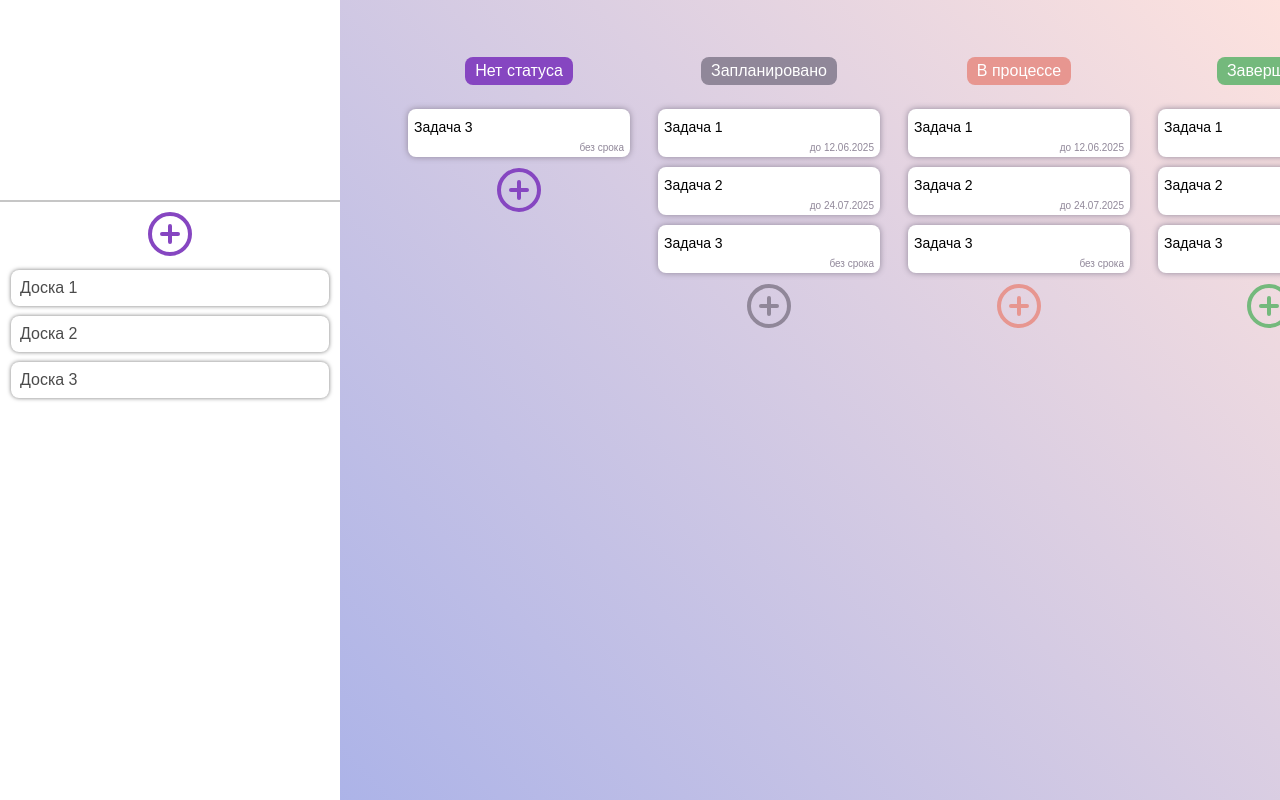
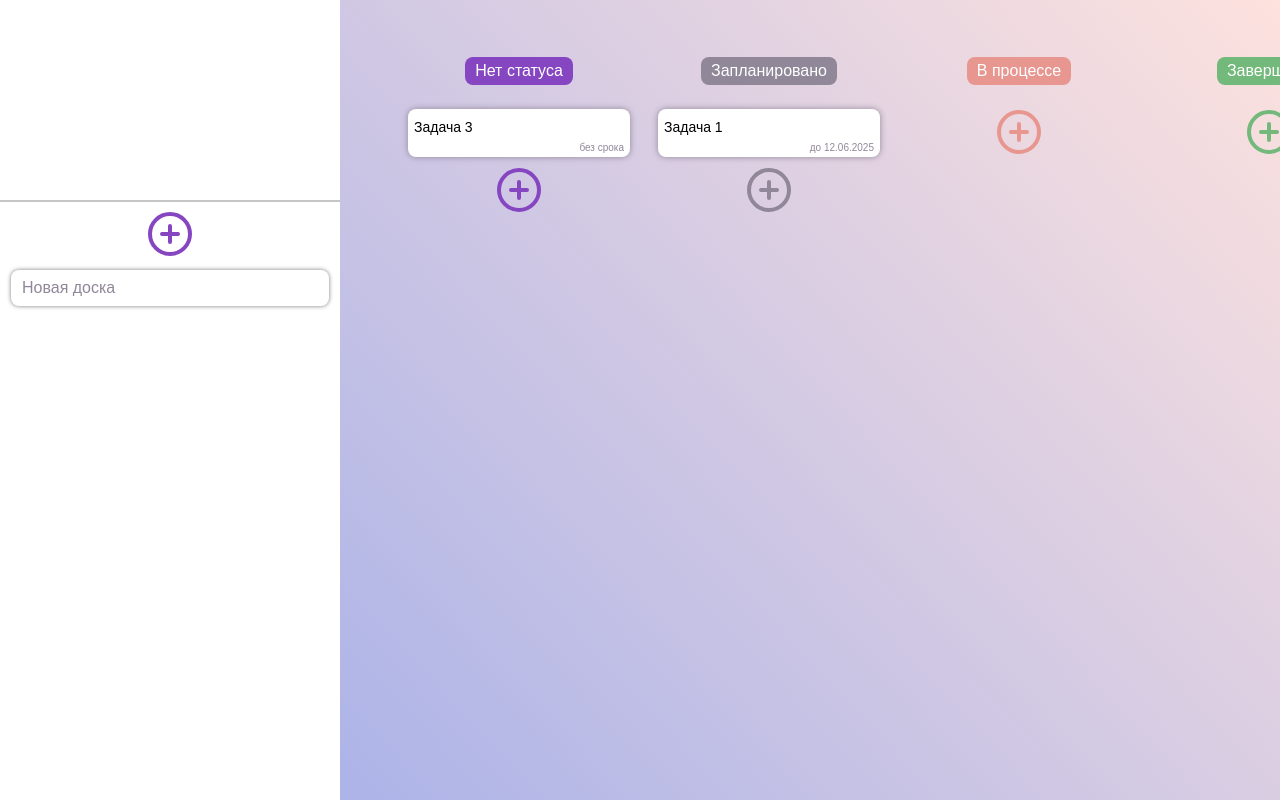
Before and after one commit to helenaemptiness/fuwaban, a React (Vite) app: page / in a window 1280 px wide. Both pictures are taken after a click on the button 170 px from the left and 236 px from the top of the page. Built offline with nearby package versions, Linux system fonts and the light colour scheme.

Commit message:
new: adding of new boards with saving to localstorage

```diff
--- a/src/App.jsx
+++ b/src/App.jsx
@@ -1,5 +1,7 @@
 import 'normalize.css';
 import './App.css'
+import { useState, useEffect } from 'react';
+
 import LeftPanel from './layouts/LeftPanel/LeftPanel';
 import KanbanBody from './layouts/KanbanBody/KanbanBody';
 import Header from './components/Header/Header';
@@ -10,6 +12,9 @@ import BoardListItem from './components/BoardListItem/BoardListItem';
 import ColumnWrapper from './components/ColumnWrapper/ColumnWrapper';
 import Column from './components/Column/Column';
 import TaskCard from './components/TaskCard/TaskCard';
+import BoardListItemForm from './components/BoardListItemForm/BoardListItemForm';
+
+
 
 function App() {
   const buttonColors = ["#8646c1", "#908799", "#E79690", "#74B97C"] //interafsce&backlog, to-do, in-progress, completed
@@ -30,17 +35,42 @@ function App() {
       deadline: 'без срока',
     },
   ]
+  const [isAddingBoard, setIsAddingBoard] = useState(false);
+
+  const openBoardItemForm = () => {
+    setIsAddingBoard(true);
+    console.log('click');
+  };
+
+  const [boards, setBoards] = useState([]);
+  useEffect(() => {
+    const savedBoards = JSON.parse(localStorage.getItem('boards')) || [];
+    setBoards(savedBoards);
+  }, [])
+
+  const addNewBoardItem = (newBoard) => {
+    setBoards(existingBoards => [...existingBoards, newBoard]);
+    setIsAddingBoard(false)
+  };
 
   return (
     <div className="app">
       <LeftPanel>
         <Header/>
         <LeftPanelBody>
-          <NewItemButton color={buttonColors[0]}/>
+          <NewItemButton onClick={openBoardItemForm} color={buttonColors[0]}/>
           <BoardList>
-            <BoardListItem title='Доска 1'/>
-            <BoardListItem title='Доска 2'/>
-            <BoardListItem title='Доска 3'/>
+            {isAddingBoard && (
+              <BoardListItem>
+                <BoardListItemForm onAddBoard={addNewBoardItem}/>
+              </BoardListItem>
+            )}
+            {boards
+              .sort((a, b) => b.id - a.id)
+              .map(board => (
+                  <BoardListItem key={board.id} title={board.title} />
+            ))}
+
           </BoardList>
         </LeftPanelBody>
       </LeftPanel>
@@ -52,20 +82,12 @@ function App() {
             </Column>
             <Column title={columnTitles[1]} color={columnClasses[1]} >
               <TaskCard task={cards[0].task} deadline={cards[0].deadline}/>
-              <TaskCard task={cards[1].task} deadline={cards[1].deadline}/>
-              <TaskCard task={cards[2].task} deadline={cards[2].deadline}/>
               <NewItemButton color={buttonColors[1]}/>
             </Column>
             <Column title={columnTitles[2]} color={columnClasses[2]} >
-              <TaskCard task={cards[0].task} deadline={cards[0].deadline}/>
-              <TaskCard task={cards[1].task} deadline={cards[1].deadline}/>
-              <TaskCard task={cards[2].task} deadline={cards[2].deadline}/>
               <NewItemButton color={buttonColors[2]}/>
             </Column>
             <Column title={columnTitles[3]} color={columnClasses[3]} >
-              <TaskCard task={cards[0].task} deadline={cards[0].deadline}/>
-              <TaskCard task={cards[1].task} deadline={cards[1].deadline}/>
-              <TaskCard task={cards[2].task} deadline={cards[2].deadline}/>
               <NewItemButton color={buttonColors[3]}/>
             </Column>
         </ColumnWrapper>
--- a/src/components/BoardList/BoardList.jsx
+++ b/src/components/BoardList/BoardList.jsx
@@ -1,6 +1,8 @@
+import { useEffect } from 'react';
 import styles from './BoardList.module.css';
 
 function BoardList({ children }) {
+
     return (
         <div className={styles.board__list}>
             {children}
--- a/src/components/BoardListItem/BoardListItem.jsx
+++ b/src/components/BoardListItem/BoardListItem.jsx
@@ -1,9 +1,11 @@
 import styles from './BoardListItem.module.css';
 
-function BoardListItem({ title }) {
+
+function BoardListItem({ title, children }) {
     return (
         <div className={styles.list__item}>
             {title}
+            {children}
         </div>
     );
 }
--- /dev/null
+++ b/src/components/BoardListItemForm/BoardListItemForm.jsx
@@ -0,0 +1,38 @@
+import { useState } from 'react';
+import styles from './BoardListItemForm.module.css';
+
+
+function BoardListItemForm({ onAddBoard }) {
+    const [boardTitle, setBoardTitle] = useState('')
+    const addBoardItem = (event) => {
+        event.preventDefault();
+
+        if (!boardTitle.trim()) return;
+
+        const existingBoards = JSON.parse(localStorage.getItem('boards')) || [];
+
+        const newBoard = {
+            id: Date.now(),
+            title: boardTitle,
+            columns: []
+        };
+
+        const updatedBoards = [...existingBoards, newBoard];
+
+        localStorage.setItem('boards', JSON.stringify(updatedBoards));
+
+        onAddBoard(newBoard);
+        setBoardTitle('');
+
+    }
+    return (
+        <form className={styles.item__form} onSubmit={addBoardItem}>
+            <input className={styles.input}
+            type="text" value={boardTitle}
+            onChange={(e) => setBoardTitle(e.target.value)}
+            placeholder="Новая доска"/>
+        </form>
+    );
+}
+
+export default BoardListItemForm
--- /dev/null
+++ b/src/components/BoardListItemForm/BoardListItemForm.module.css
@@ -0,0 +1,14 @@
+.item__form {
+
+}
+.input {
+    font-weight: 400;
+    font-size: 16px;
+    color: inherit;
+    background: transparent;
+    border: none;
+    outline: none;
+}
+.input::placeholder {
+    color: #908799;
+}
--- a/src/components/NewItemButton/NewItemButton.jsx
+++ b/src/components/NewItemButton/NewItemButton.jsx
@@ -1,9 +1,9 @@
 import styles from './NewItemButton.module.css';
 
-function NewItemButton({ color }) {
+function NewItemButton({ color, onClick }) {
 
     return (
-        <button className={styles.item__button}>
+        <button className={styles.item__button} onClick={onClick}>
             <svg width="44"
             height="44"
             viewBox="0 0 44 44"
```
